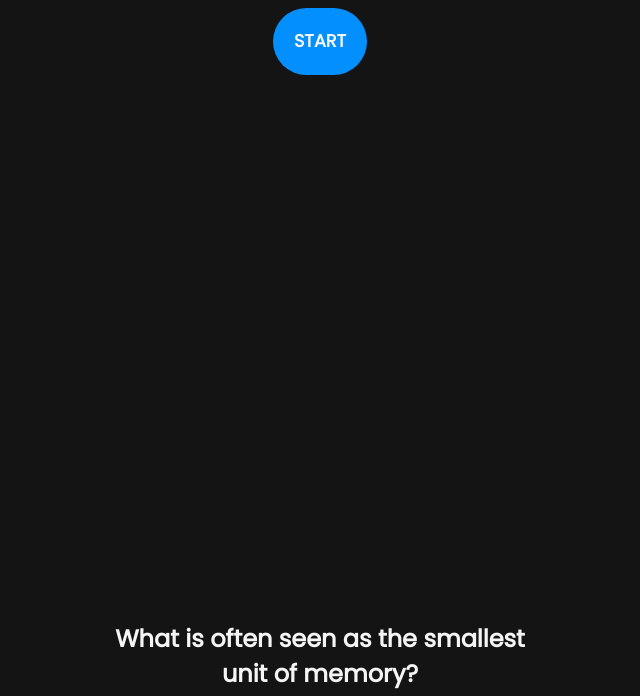
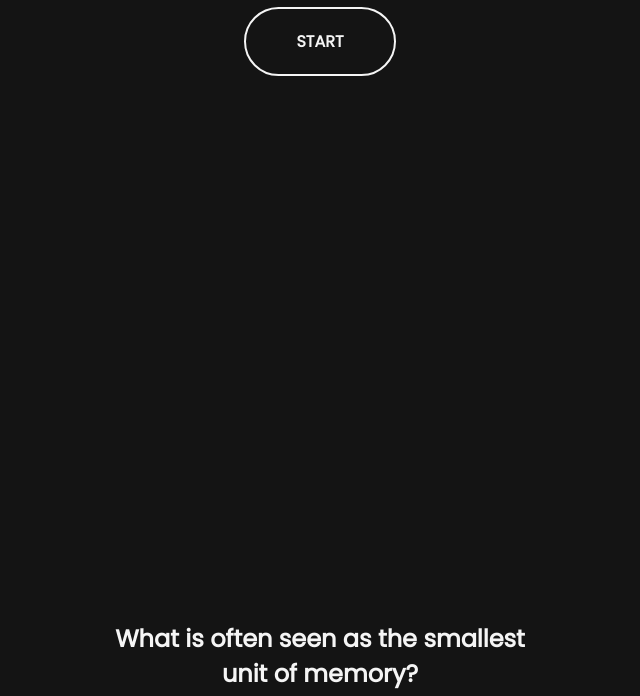
Before and after one commit to YahyeMoh/Quick-Quiz-Site, a plain HTML site: page index.html in a window 1280 px wide. Shown: the part 404-1100 px from the top of the page, without its empty margins (320-960 px from the left). Drawn offline with Linux system fonts and the light colour scheme.

Commit message:
Modified the START button by taking away the button and just using the anchor tag

```diff
--- a/index.html
+++ b/index.html
@@ -9,7 +9,7 @@
   <body>
     <div class="welcome-container">
       <h1>&lt &lt WELCOME TO QUICK QUIZ &gt &gt</h1>
-      <button><a href="#next-section">START</a></button>
+      <a href="#next-section">START</a>
     </div>
     <div class="other-container" id="next-section">
       <div class="quiz-container" id="quiz">
--- a/style.css
+++ b/style.css
@@ -22,11 +22,18 @@ body {
 
 }
 
-.welcome-container button {
+.welcome-container a {
   margin: 0 auto;
   border-radius: 70px;
   font-weight: 750;
+  padding: 20px 50px;
+  border: solid;
+  border-width: 2px;
+  border-color: #f5f5f5;
+}
 
+.welcome-container a:hover {
+  background-color: #0073cf;
 }
 
 .welcome-container a {
```
